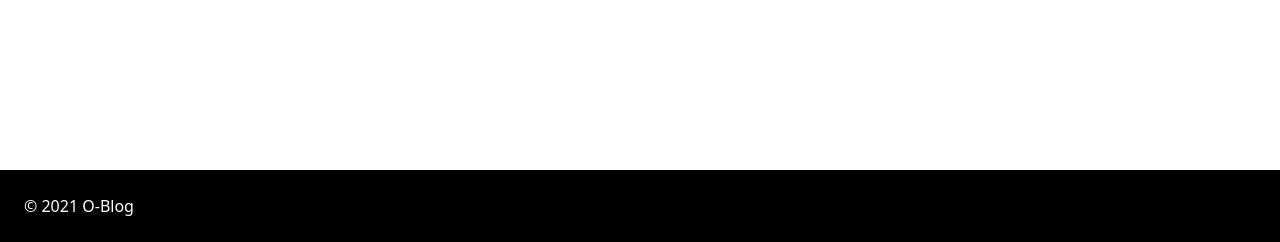
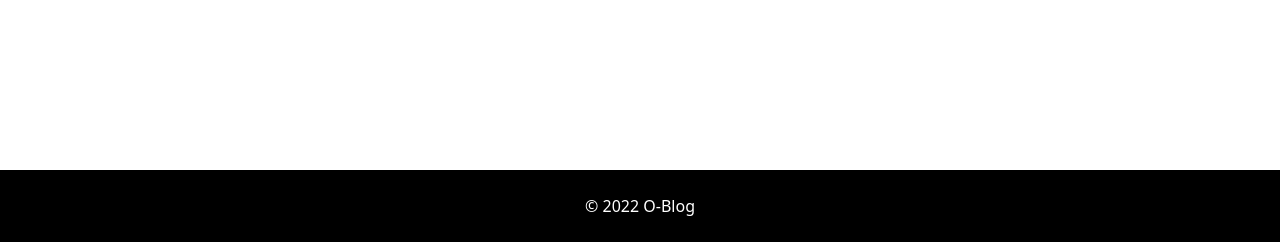
Before and after one commit to forinda/flask_blog_plp, a Flask app: page / in a window 1280 px wide. Shown: the part 710-952 px from the top of the page. Run offline with Flask 2, Linux system fonts and the light colour scheme; style sheets or scripts are compiled from the project's sources.

```diff
--- a/src/templates/include/base.html
+++ b/src/templates/include/base.html
@@ -29,5 +29,11 @@
     <div class="min-h-screen">{% block content %} {% endblock content %}</div>
 
     {% include 'include/footer.html' %} {% block script %} {% endblock script %}
+    <script>
+        document.addEventListener("DOMContentLoaded", () => {
+            const year = new Date().getFullYear();
+            document.getElementsByClassName("footer-title")[0].innerHTML = `© ${year} O-Blog`;
+        });
+    </script>
   </body>
 </html>
--- a/src/templates/include/footer.html
+++ b/src/templates/include/footer.html
@@ -1,5 +1,5 @@
 <footer class="w-full bg-black text-white p-6">
-    <div class="max-w-7xl mx-auto">
-        <p>© 2021 O-Blog</p>
+    <div class="max-w-7xl mx-auto text-center w-full">
+        <p class="footer-title">© 2021 O-Blog</p>
     </div>
 </footer>
```
